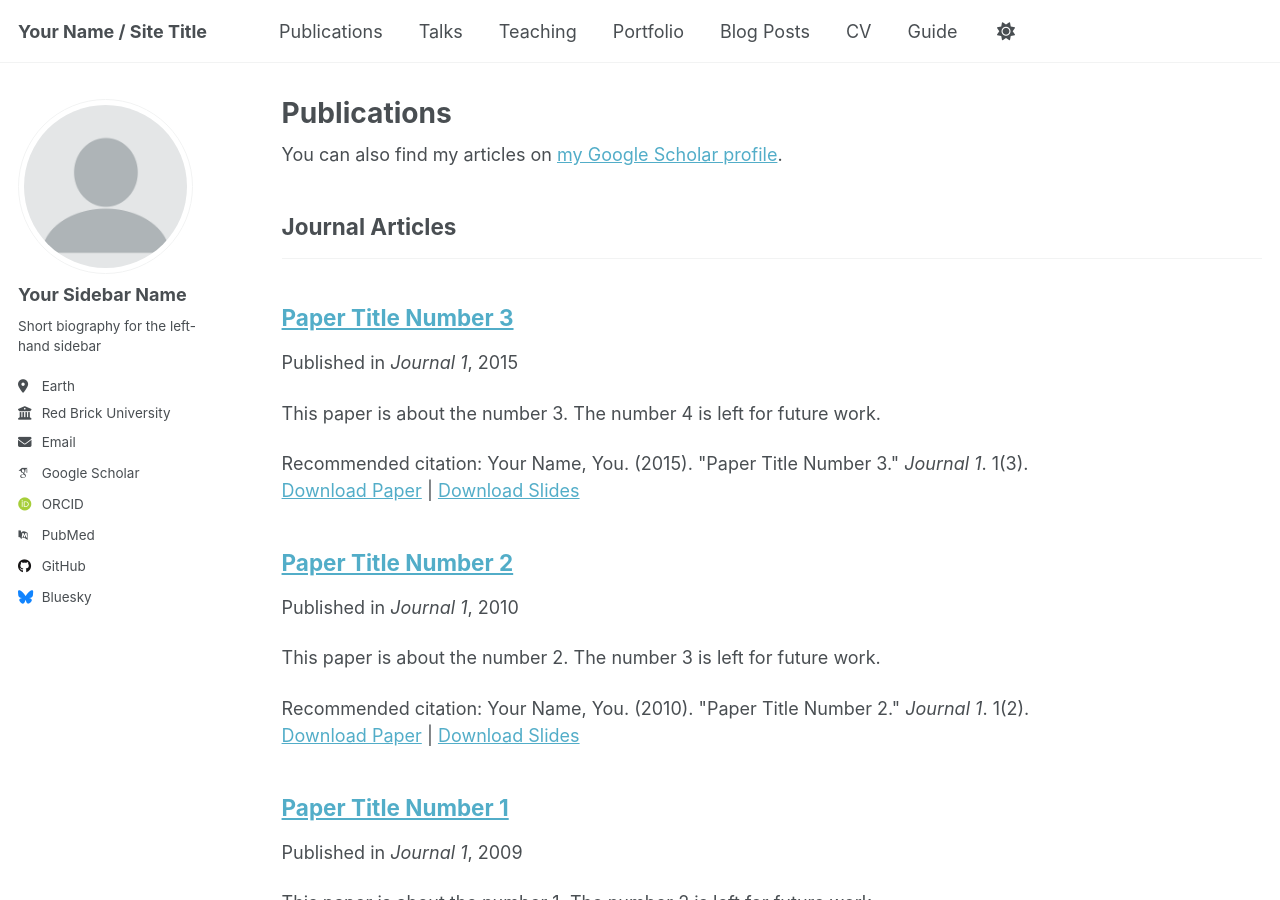
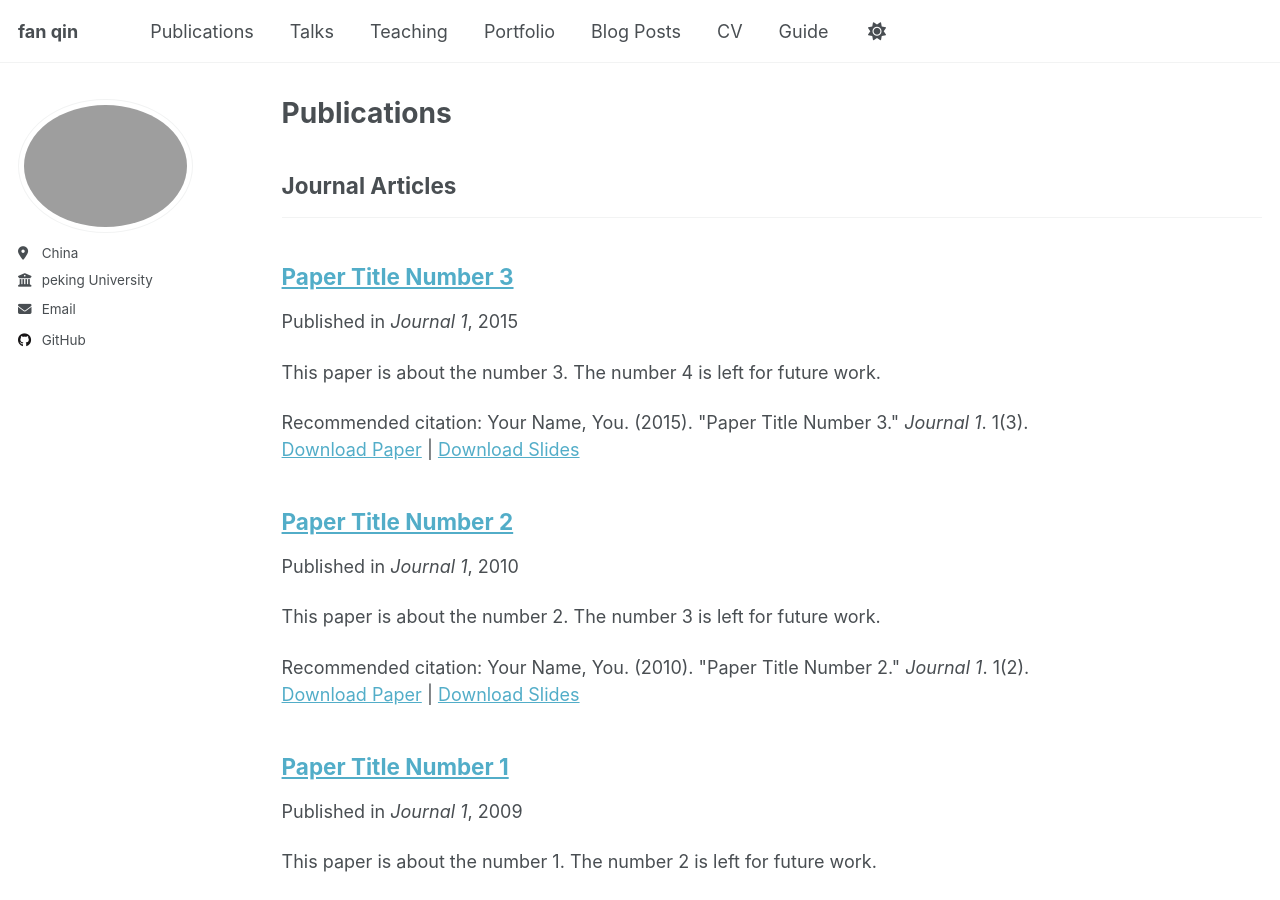
Before and after one commit to fanqin173/fanqin173.github.io, a Jekyll site: the page built from _pages/publications.html, in a window 1280 px wide and 900 px high. Built offline with Jekyll 4.4.1, drawn with Linux system fonts in a browser that asks for light colours; some web fonts are replaced; a script that is not in the unit is left out; some of the changed text lies outside the part shown.

Commit message:
Update _config.yml

```diff
--- a/_config.yml
+++ b/_config.yml
@@ -9,11 +9,11 @@
 # Basic Site Settings
 locale                   : "en-US"
 site_theme               : "default" # Currently available options are "default", "air"
-title                    : "Your Name / Site Title"
-title_separator          : "-"
-name                     : &name "Your Name"
-description              : &description "Your Name's academic portfolio"   # Update this with a general description of your site, this is the default if not overridden by a page
-url                      : https://academicpages.github.io # The base hostname & protocol for your site e.g. "https://[your GitHub username].github.io",
+title                    : "fan qin"
+title_separator          : "touxiang"
+name                     : &name "fan qin"
+description              : &description "the mechanisms of small-vessel vasculitis in lupus nephritis"   # Update this with a general description of your site, this is the default if not overridden by a page
+url                      : https://academicpages.github.io # The base hostname & protocol for your site e.g. "https://fanqin173.github.io",
                                                            # or if you already have some other page hosted on Github then use "https://[your GitHub username].github.io/[Your Repo Name]"
 baseurl                  : "" # the subpath of your site, e.g. "/blog"
 repository               : "academicpages/academicpages.github.io"
@@ -23,24 +23,24 @@ repository               : "academicpages/academicpages.github.io"
 #               Additional customization can be done by editing /_includes/author-profile.html
 author:
   # Biographic information
-  avatar           : "profile.png"
-  name             : "Your Sidebar Name"
+  avatar           : "touxiang.png"
+  name             : #"Your Sidebar Name"
   pronouns         : # example: "she/her"
-  bio              : "Short biography for the left-hand sidebar"
-  location         : "Earth"
-  employer         : "Red Brick University"
+  bio              : #"Short biography for the left-hand sidebar"
+  location         : "China"
+  employer         : "peking University"
   uri              : # URL
-  email            : "none@example.org"
+  email            : "3318283243@qq.com"
 
   # Academic websites
   academia         : # URL
   arxiv            : # URL - Update with the correct link to your profile
-  googlescholar    : "https://scholar.google.com/citations?user=PS_CX0AAAAAJ"
+  googlescholar    : #"https://scholar.google.com/citations?user=PS_CX0AAAAAJ"
   inspire-hep      : # URL
   impactstory      : # URL
-  orcid            : "http://orcid.org/yourorcidurl"
+  orcid            : #"http://orcid.org/yourorcidurl"
   semantic         : # URL
-  pubmed           : "https://www.ncbi.nlm.nih.gov/pubmed/?term=john+snow"
+  pubmed           : #"https://www.ncbi.nlm.nih.gov/pubmed/?term=john+snow"
   researchgate     : # URL
   scopus           : # URL
 
@@ -48,13 +48,13 @@ author:
   bitbucket        : # Username - Update with your username on the site
   codepen          : # Username
   dribbble         : # Username
-  github           : "academicpages"
+  github           : "fanqin173.github.io"
   kaggle           : # Username
   stackoverflow    : # User number or user number and name (i.e., use "1" or "1/jeff-atwood")
 
   # Social media
   artstation       : # Username
-  bluesky          : "bsky.app" # Replace this with you Bluesky username
+  bluesky          : #"bsky.app" # Replace this with you Bluesky username
   facebook         : # Username
   flickr           : # Username
   foursquare       : # Username
```
